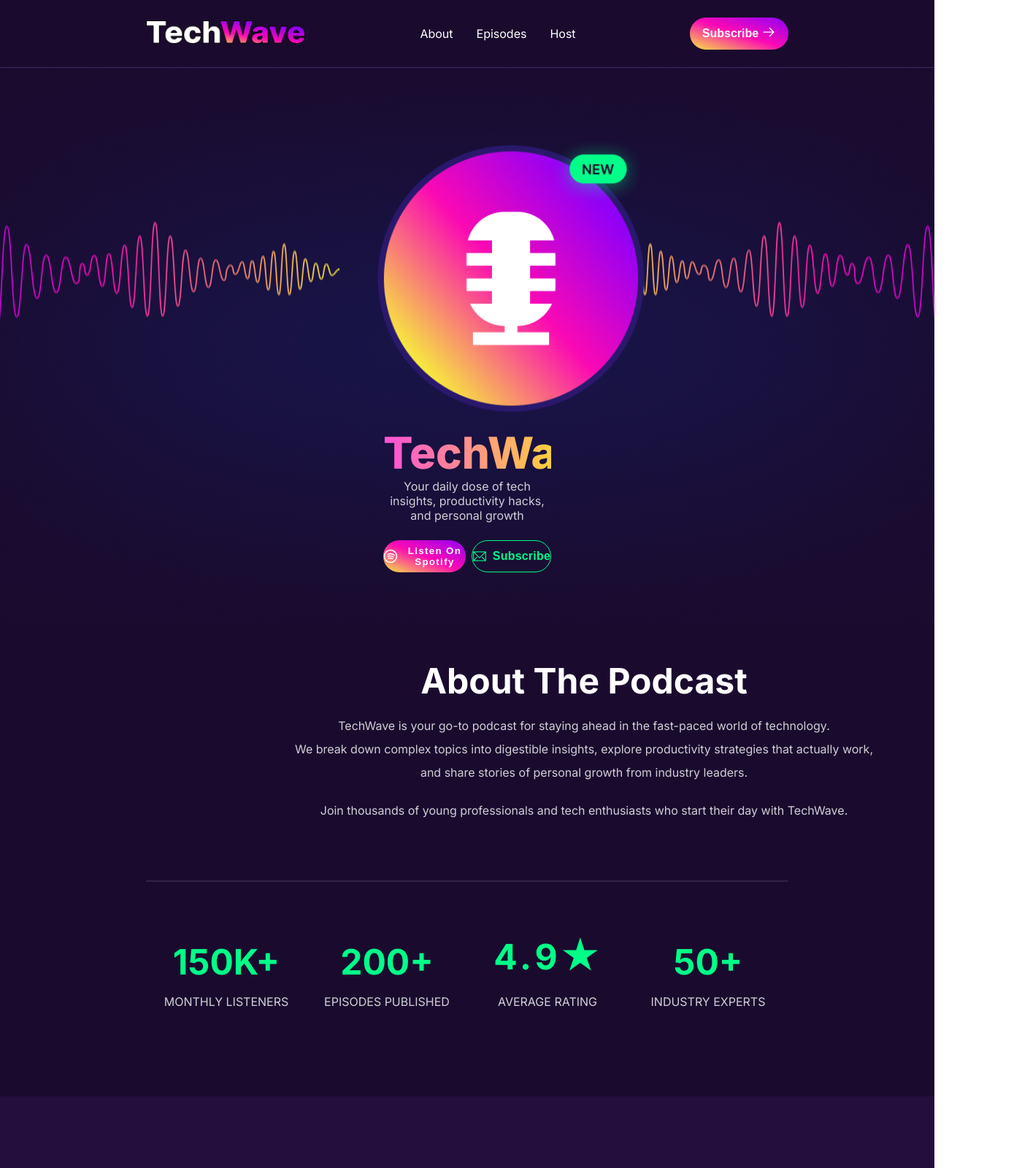
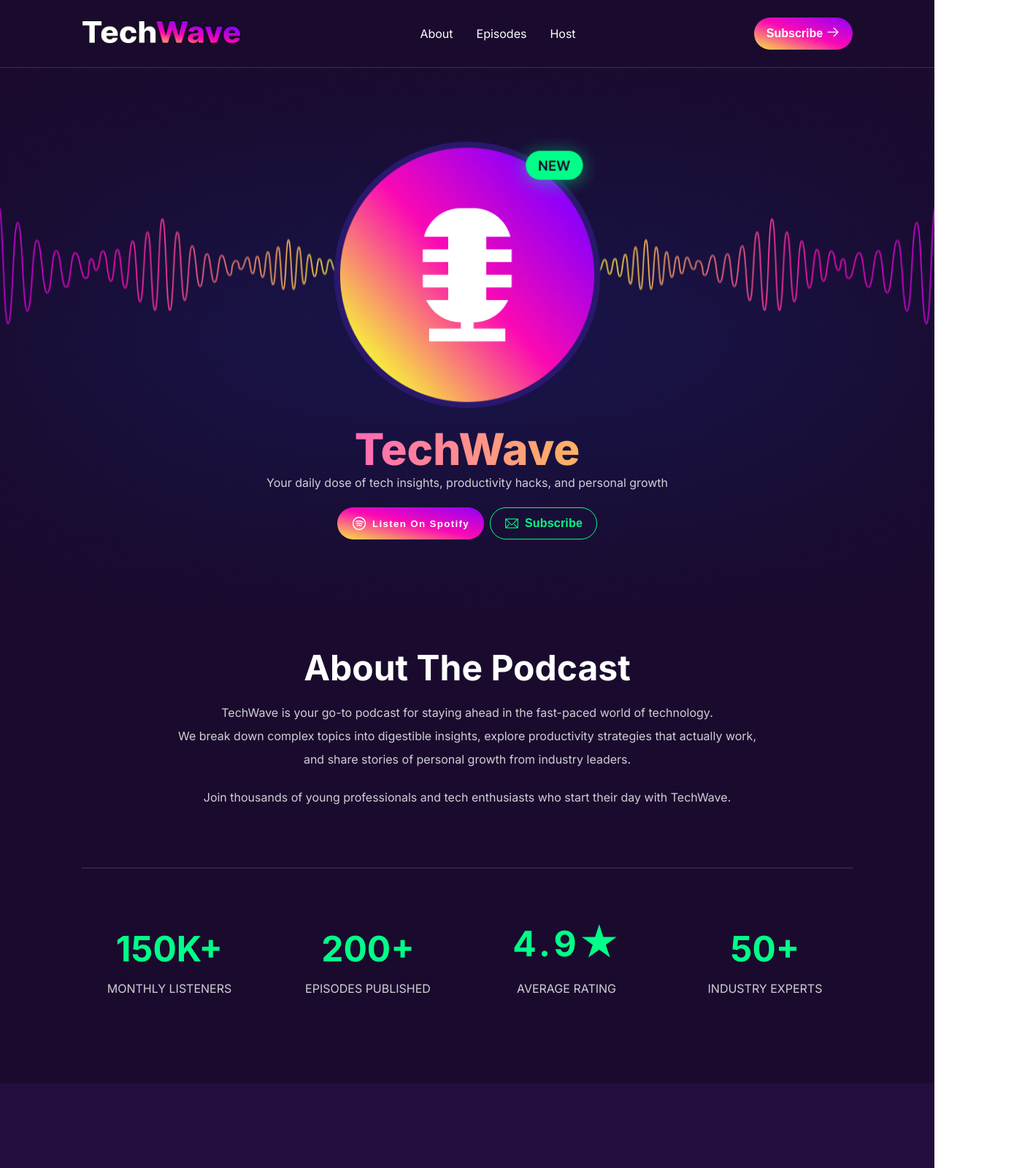
Before and after one commit to zayedHassan7110/second-project, a plain HTML site: page index.html in a window 1280 px wide. Shown: the top 1600 px of the page at 73% size, 1400 px wide, since content can reach past the window. Drawn offline with Linux system fonts and the light colour scheme.

Commit message:
responsive design for bigger device (min 993)

```diff
--- a/style.css
+++ b/style.css
@@ -810,3 +810,84 @@ button,
         gap: 8px;
     }
 }
+
+@media screen and (min-width: 993px) and (max-width: 1599px) {
+
+    .nav-container,
+    .hero-section,
+    .about-container,
+    .facilities-container,
+    .feature-meet-container,
+    footer {
+        max-width: 100%;
+        margin: 0 auto;
+    }
+
+    /* navbar */
+    .nav-container {
+        padding: 1.5rem 7rem;
+    }
+
+    /* hero section */
+    .hero-section {
+        height: auto;
+        padding: 6rem 7rem;
+        background-size: cover;
+        background-position: center;
+    }
+
+    .hero-content {
+        max-width: 34.375rem;
+        margin: 0 auto;
+    }
+
+    .hero-content .circle {
+        width: 21.875rem;
+        height: 21.875rem;
+    }
+
+    .gradient-text {
+        font-size: 3.75rem;
+    }
+
+    /* about section */
+    .about-container {
+        padding: 3.125rem 7rem 7.5rem;
+    }
+
+    .about-container .about-text {
+        width: 100%;
+    }
+
+    .facilities-container {
+        padding: 7.5rem 7rem;
+
+    }
+
+    .facilities-container .facilities-heading {
+        width: 100%;
+        font-size: 3rem;
+    }
+
+
+    .feature-meet-container {
+        padding: 7.5rem 7rem;
+    }
+
+    .feature-meet-container .feature,
+    .meet-host {
+        width: 100%;
+    }
+
+    /* footer */
+    footer {
+        padding: 7.5rem 0;
+        background-size: cover;
+        background-position: center;
+    }
+
+    footer .footer-content {
+        max-width: 85rem;
+        margin: 0 auto;
+    }
+}
```
